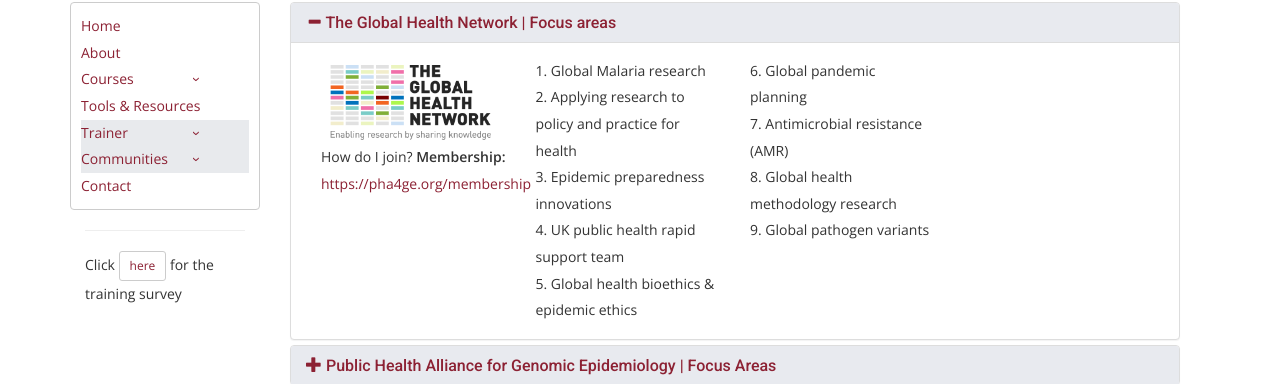
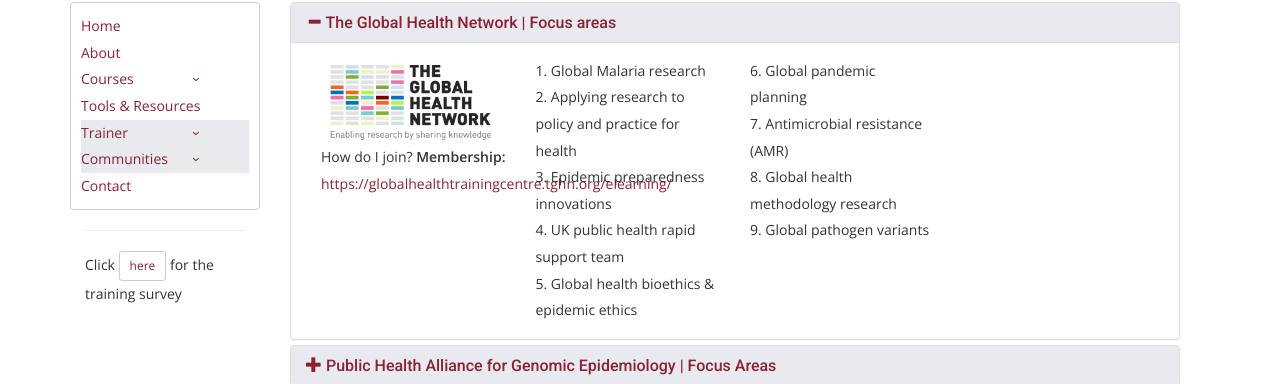
Before and after one commit to uct-cbio/ngs-academy, a Jekyll site: the page built from trainer_community.html, in a window 1280 px wide. Shown: the part 289-673 px from the top of the page. Built offline with Jekyll 4.4.1, drawn with Linux system fonts in a browser that asks for light colours; nearby versions of some CDN libraries; some web fonts are replaced; library files that are not in the unit come from our copies; comment, search, counter and statistics services are not loaded; some of the changed lines change nothing that is shown.

Commit message:
updated global health links

```diff
--- a/trainer_community.html
+++ b/trainer_community.html
@@ -41,7 +41,7 @@
                   <img alt="..." class="img-fluid" src="/ngs-academy/img/globalhealth.png" />
                   <div class="card-footer bg-transparent border-success">
                     How do I join? <b>Membership:</b><br>
-                    <a href="https://pha4ge.org/membership/" target="_blank">https://pha4ge.org/membership</a>
+                    <a href="https://globalhealthtrainingcentre.tghn.org/elearning/" target="_blank">https://globalhealthtrainingcentre.tghn.org/elearning/</a>
                   </div>
                 </div>
               </div>
```
